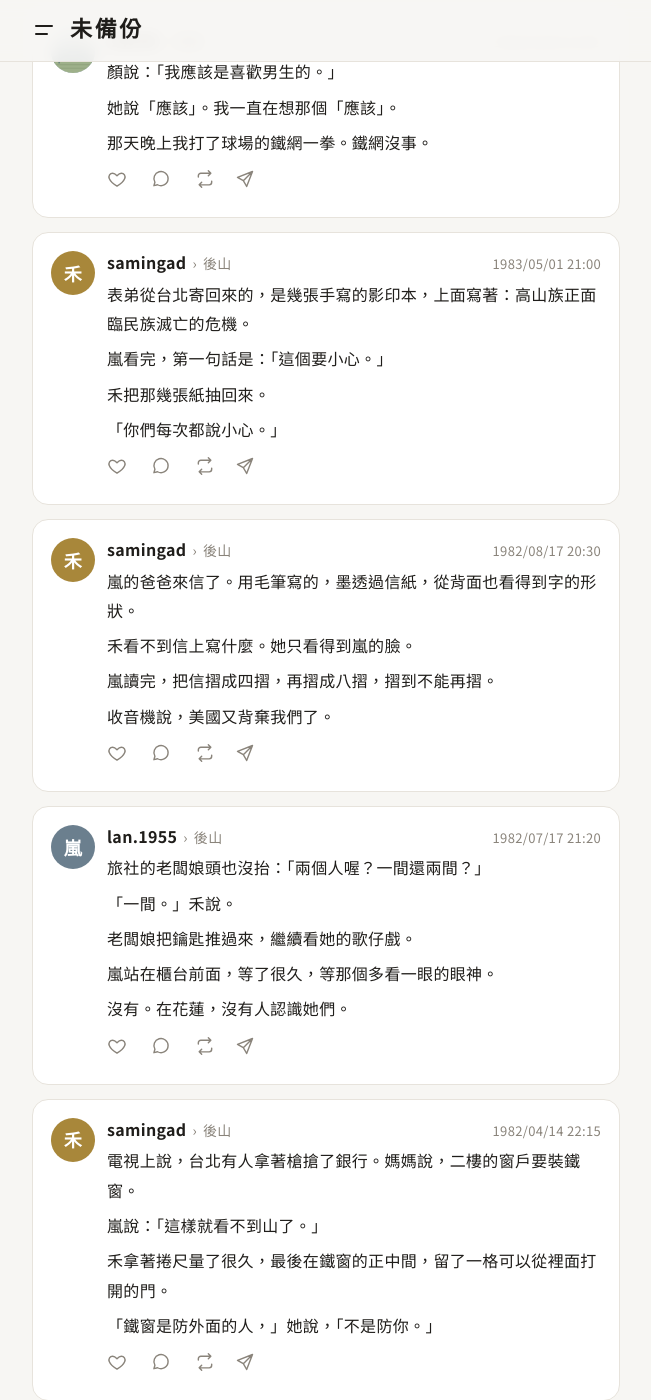
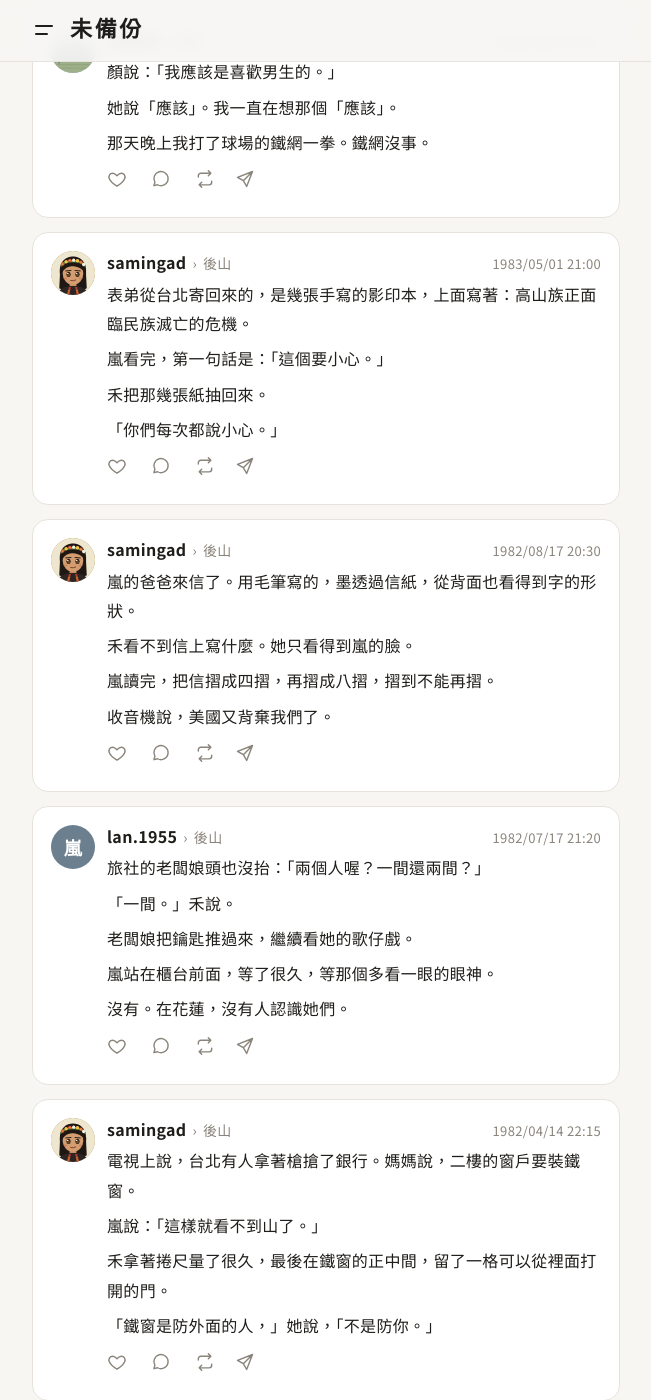
Before and after one commit to Sierra2121/weibeifen, a Jekyll site: the page built from index.html, in a window 1280 px wide and 1400 px high, scrolled down 34673 px. Shown: the whole window, without its empty margins (314-965 px from the left). Built offline with Jekyll 4.4.1, drawn with Linux system fonts in a browser that asks for light colours.

Commit message:
禾：新增頭貼
Co-Authored-By: Claude Opus 5.5 <noreply@anthropic.com>
Claude-Session: https://claude.ai/code/session_01VPttWQbLdkaqc7D5pe1xPg

```diff
--- a/_data/characters.yml
+++ b/_data/characters.yml
@@ -73,6 +73,7 @@ he:
   name: 禾
   handle: samingad
   novel: houshan
+  avatar: he.svg
   glyph: 禾
   color: "#a8873a"
   bio: 卑南族，南王部落。家裡開雜貨店，有一小片釋迦園。會開車，會修東西。
```
Also changed, not shown: assets/avatars/he.svg (added).
